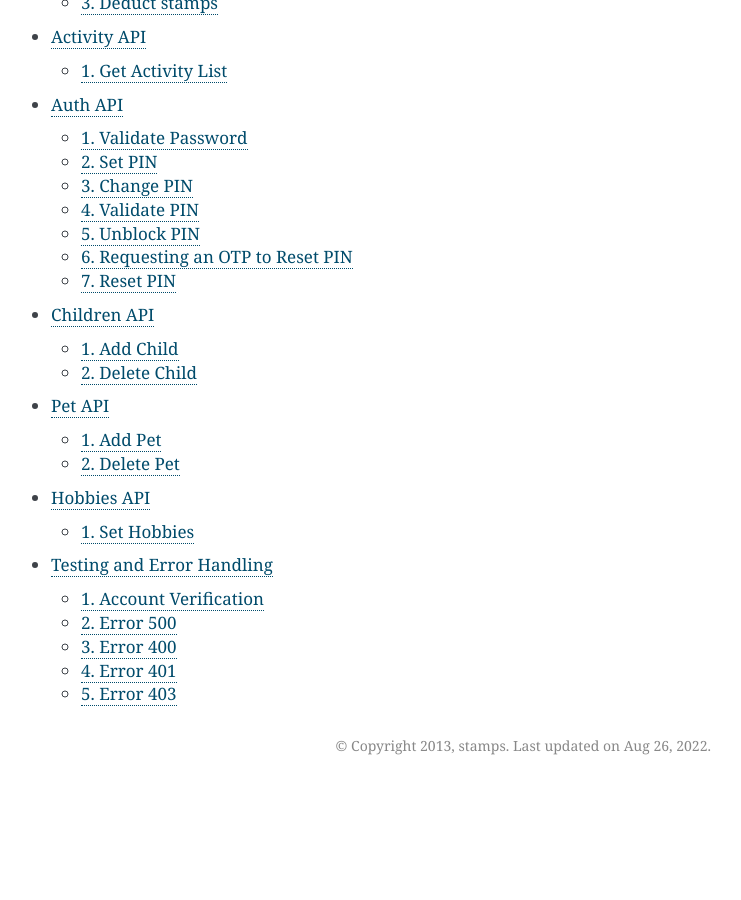
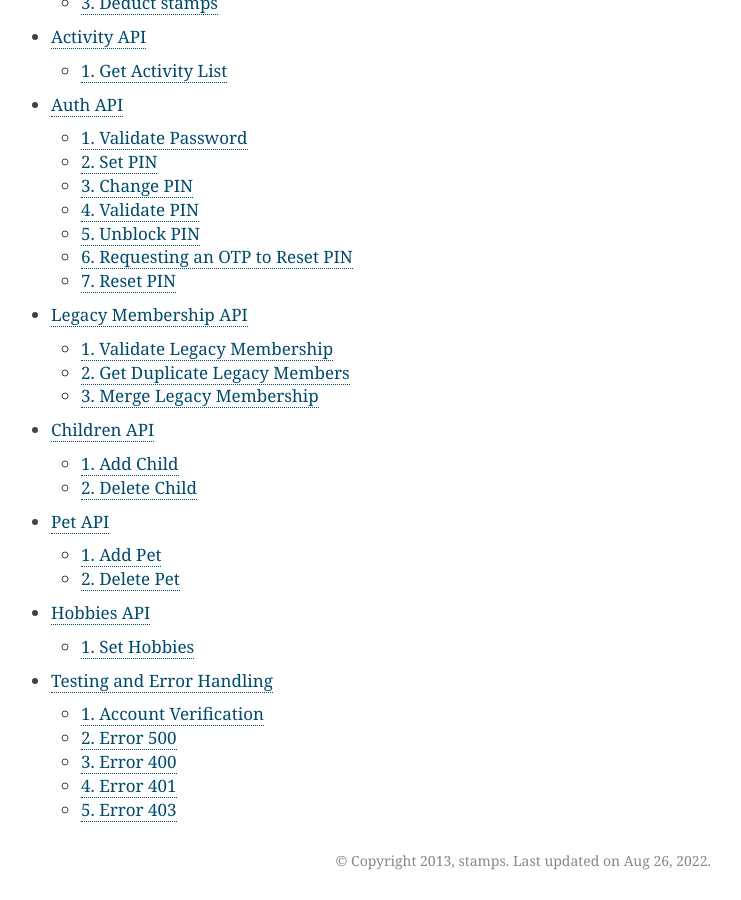
Before and after one commit to ui/stamps-api-docs, a Sphinx documentation site: the page built from source/index.rst, in a window 1280 px wide and 900 px high, scrolled down 1607 px. Shown: the whole window, without its empty margins (399-1140 px from the left). Built offline with Sphinx 7.4.7, drawn with Linux system fonts in a browser that asks for light colours; before the commit the page ends 2392 px from its top, so only the background shows below that; part of the change alters nothing that is shown.

Commit message:
Add legacy members API docs (#67)

```diff
--- a/source/index.rst
+++ b/source/index.rst
@@ -25,6 +25,7 @@ Contents
    stamps_api.rst
    activity_api.rst
    auth_api.rst
+   legacy_members_api.rst
    child_api.rst
    pet_api.rst
    hobbies_api.rst
--- /dev/null
+++ b/source/legacy_members_api.rst
@@ -0,0 +1,210 @@
+************************************
+Legacy Membership API
+************************************
+
+1. Validate Legacy Membership
+====================================
+| URL endpoint: https://stamps.co.id/api/legacy/members/validate
+| Allowed Method: GET
+| Require Authentication: Yes
+
+A. Request
+-----------------------------
+You can validate whether a legacy membership exists and check its status by calling this API.
+
+================ =========== =========================
+Parameter        Required    Description
+================ =========== =========================
+token            Yes         Authentication string
+merchant_id      Yes         Merchant ID the legacy member is associated with
+member_id        No          String indicating membership's ID. Required when mobile number and email are not provided
+mobile_number    No          Required together with email
+email            No          Required together with mobile number
+================ =========== =========================
+
+
+Example of API call request using cURL
+
+.. code-block :: bash
+
+    $ curl 'https://stamps.co.id/api/legacy/members/validate?token=123&merchant_id=1&member_id=322145'
+
+
+
+B. Response
+-----------
+
+In response to this API call, Stamps will return response with the following data (in JSON):
+
+=================== ==============================
+Variable            Description
+=================== ==============================
+member_id           Legacy membership's ID
+merchant            Merchant ID which the member is associated to
+status              `1` means legacy member has been merged, while
+                    `2` means legacy member is unmerged
+errors              Errors encountered when processing request (if any)
+=================== ==============================
+
+
+C. Example Response
+-------------------
+
+On successful balance update:
+
+.. code-block :: bash
+
+    HTTP/1.0 200 OK
+    Vary: Accept
+    Content-Type: application/json
+    Allow: POST, OPTIONS
+     [Redacted Header]
+
+    {
+      "member_id": "322145",
+      "email": "legacy_member@stamps.com",
+      "mobile_number": "+62851111222333",
+      "merchant": 1,
+      "status": 1
+    }
+
+
+2. Get Duplicate Legacy Members
+====================================
+| URL endpoint: https://stamps.co.id/api/legacy/members/check-duplicates
+| Allowed Method: GET
+| Require Authentication: Yes
+
+A. Request
+-----------------------------
+You can get unmerged legacy memberships that are potentially duplicate to a legacy member with this API.
+
+============     =========== =========================
+Parameter        Required    Description
+============     =========== =========================
+token            Yes         Authentication token in string
+member_id        Yes         Legacy membership's ID
+============     =========== =========================
+
+
+Example of API call request using cURL
+
+.. code-block :: bash
+
+    $ curl 'https://stamps.co.id/api/legacy/check-duplicates?token=123&member_id=612345'
+
+
+B. Response
+-----------
+
+In response to this API call, Stamps will return response with the following data (in JSON):
+
+=================== ==============================
+Variable            Description
+=================== ==============================
+legacy_members      An array of legacy member objects
+errors              Errors encountered when processing request (if any)
+=================== ==============================
+
+
+C. Example Response
+-------------------
+
+On successful balance update:
+
+.. code-block :: bash
+
+    HTTP/1.0 200 OK
+    Vary: Accept
+    Content-Type: application/json
+    Allow: GET
+      [Redacted Header]
+
+    {
+      "legacy_members": [
+        {
+          "member_id": "322145",
+          "email": "legacy_member@stamps.com",
+          "mobile_number": "+62851111222333",
+          "merchant": 1,
+          "status": 1
+        },
+        {
+          "member_id": "63414",
+          "email": "duplicate_member2@stamps.com",
+          "mobile_number": "+62851111222444",
+          "merchant": 2,
+          "status": 1
+        },
+      ]
+    }
+
+
+
+3. Merge Legacy Membership
+====================================
+| URL endpoint: https://stamps.co.id/api/legacy/members/merge
+| Allowed Method: POST
+| Require Authentication: Yes
+
+A. Request
+-----------------------------
+You can merge a legacy membership to a stamps membership with this API
+
+================ =========== =========================
+Parameter        Required    Description
+================ =========== =========================
+token            Yes         Authentication string
+target_user      Yes         A string indicating customer's email, Member ID, mobile number or primary key ID
+legacy_member    Yes         A string indicating legacy member's ID, mobile number or email
+pin              Yes         Legacy member's pin
+merchant_id      Yes         Merchant ID the legacy member is associated with
+bonus_stamps     No          Integer, bonus points given to target user's membership
+================ =========== =========================
+
+
+Example of API call request using cURL
+
+.. code-block :: bash
+
+    $ curl -X POST -H "Content-Type: application/json" https://stamps.co.id/api/legacy/members/merge -i -d '{ "token": "secret", "target_user": 1, "legacy_member": 31245, "pin": "123456", "merchant_id": 1, "bonus_stamps": 10 }'
+
+
+
+B. Response
+-----------
+
+In response to this API call, Stamps will return response with the following data (in JSON):
+
+=================== ==============================
+Variable            Description
+=================== ==============================
+membership          Various information about target user's membership
+errors              Errors encountered when processing request (if any)
+=================== ==============================
+
+
+C. Example Response
+-------------------
+
+On successful balance update:
+
+.. code-block :: bash
+
+    HTTP/1.0 200 OK
+    Vary: Accept
+    Content-Type: application/json
+    Allow: POST, OPTIONS
+     [Redacted Header]
+
+    {
+      "status": 100,
+      "status_text": "Blue",
+      "stamps": 410,
+      "balance": 150000,
+      "is_blocked": false,
+      "referral_code": "ABCDE",
+      "start_date": "2014-08-08",
+      "created": "2014-08-08",
+      "extra_data": {},
+    }
```
